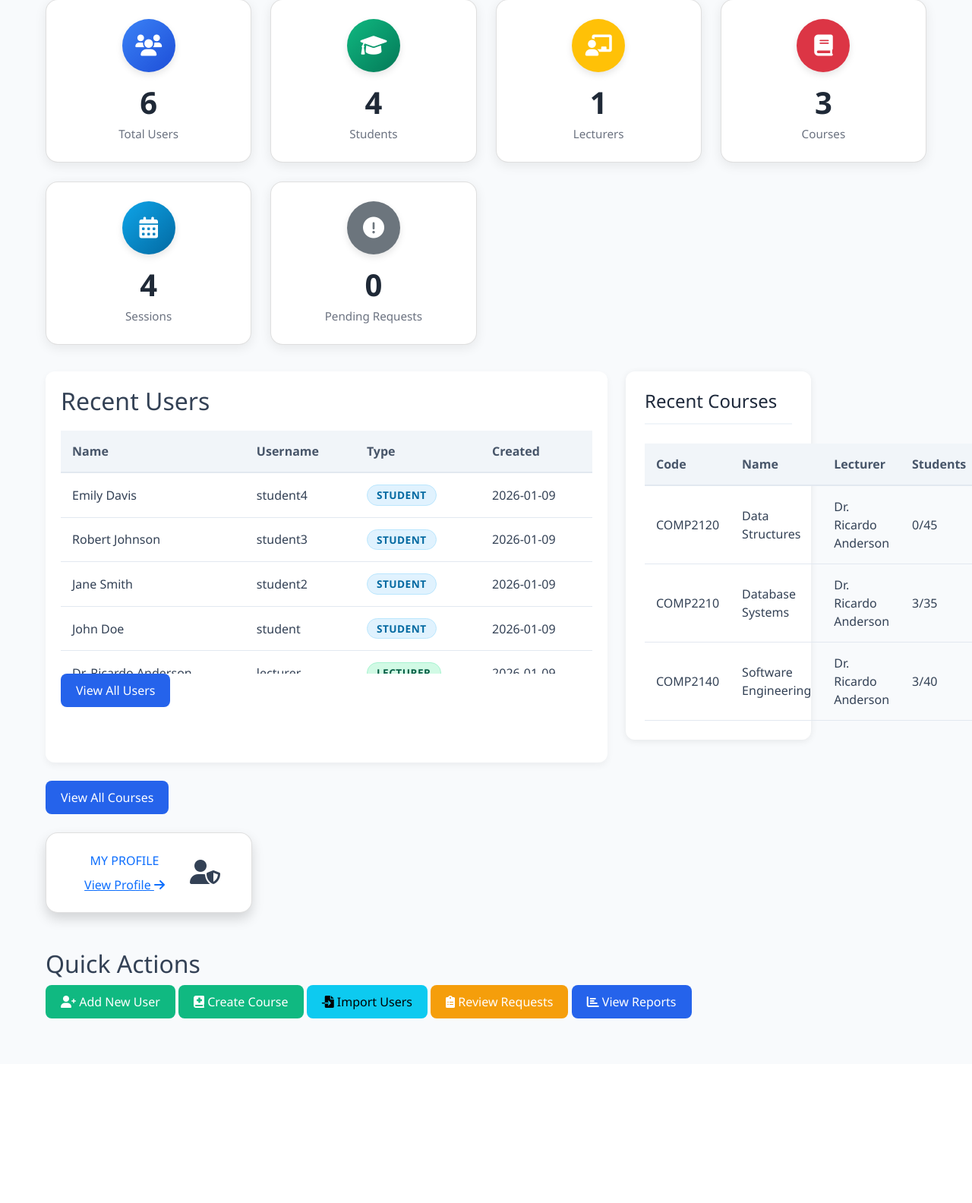
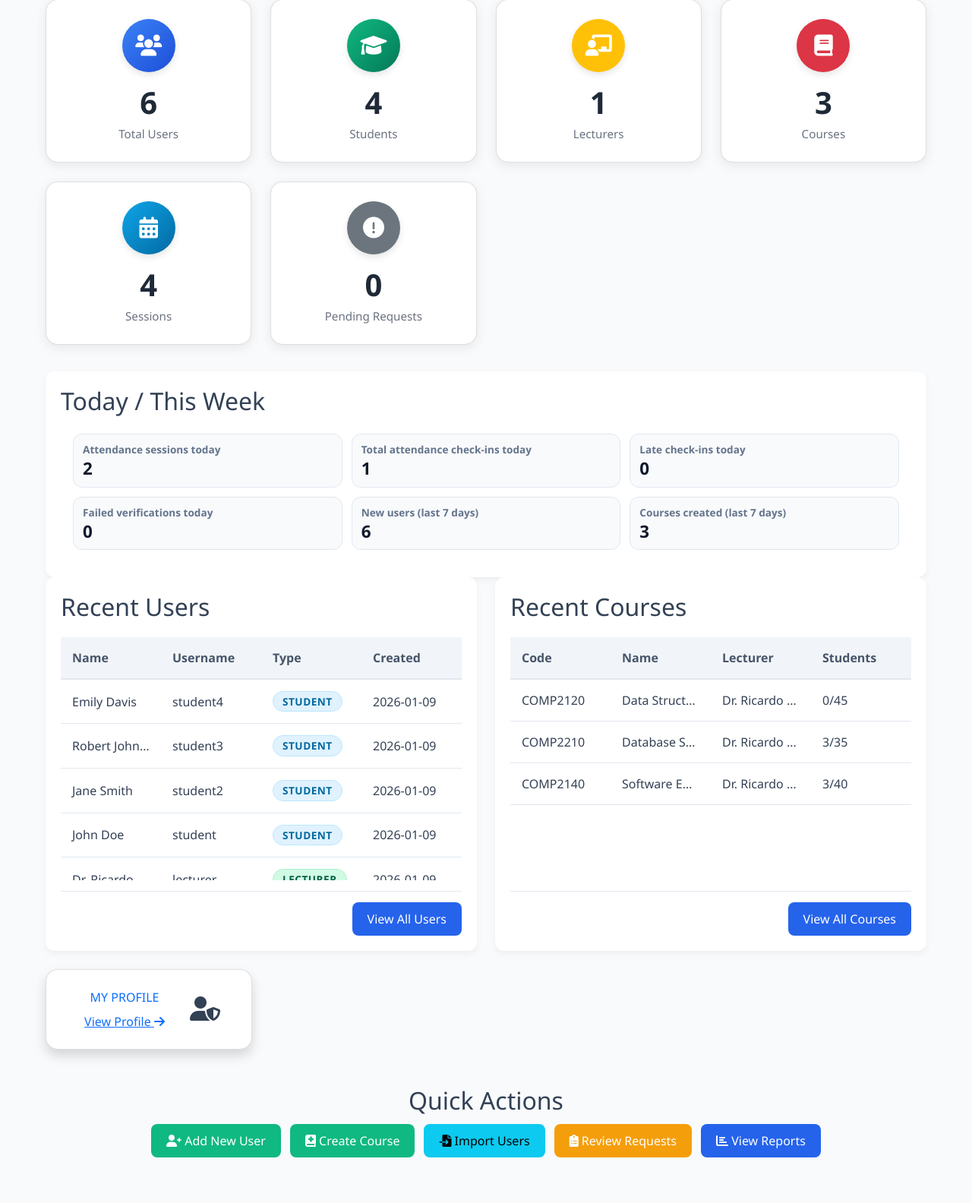
Before and after one commit to Tajjlinson/trackademia2, a Flask app: page /admin/dashboard in a window 1280 px wide. Shown: the part 229-1813 px from the top of the page at 76% size. Before the commit the page ends 1570 px from the top, so only its background shows below. Run offline with Flask 3, Linux system fonts and the light colour scheme; a user stored in the database is signed in; data comes from the database, SQL or seed files in the repository; both versions use the stored data as it was after the commit; data that the repository does not hold is empty.

Commit message:
Worked more on admin dahsboard finalizing some design

```diff
--- a/app.py
+++ b/app.py
@@ -118,6 +118,9 @@ def logout():
     return redirect(url_for('login'))
 
 # Admin Routes
+# app.py
+from datetime import datetime, timedelta  # (make sure these are imported)
+
 @app.route('/admin/dashboard')
 def admin_dashboard():
     if flask_session.get('user_type') != 'admin':
@@ -131,22 +134,48 @@ def admin_dashboard():
     total_courses = db.session.query(Course).count()
     total_sessions = db.session.query(SessionModel).count()
 
-    # Get pending removal requests
     pending_requests = db.session.query(RemovalRequest).filter_by(status='pending').count()
 
-    # Get recent activities
     recent_users = db.session.query(User).order_by(User.created_at.desc()).limit(5).all()
     recent_courses = db.session.query(Course).order_by(Course.created_at.desc()).limit(5).all()
 
-    return render_template('admin_dashboard.html',
-                         total_users=total_users,
-                         total_students=total_students,
-                         total_lecturers=total_lecturers,
-                         total_courses=total_courses,
-                         total_sessions=total_sessions,
-                         pending_requests=pending_requests,
-                         recent_users=recent_users,
-                         recent_courses=recent_courses)
+    # ✅ Today / This Week summary
+    now = datetime.now()
+    today = now.date()
+    start_of_today = datetime.combine(today, datetime.min.time())
+    week_start = now - timedelta(days=7)
+
+    sessions_today = db.session.query(SessionModel).filter(SessionModel.date == today).count()
+    checkins_today = db.session.query(Attendance).filter(Attendance.timestamp >= start_of_today).count()
+
+    new_users_week = db.session.query(User).filter(User.created_at >= week_start).count()
+    courses_created_week = db.session.query(Course).filter(Course.created_at >= week_start).count()
+
+    # NOTE: Your DB currently doesn't store "late" or "failed verification" explicitly,
+    # so we'll show 0 for now until you add tracking.
+    late_checkins_today = 0
+    failed_verifications_today = 0
+
+    return render_template(
+        'admin_dashboard.html',
+        total_users=total_users,
+        total_students=total_students,
+        total_lecturers=total_lecturers,
+        total_courses=total_courses,
+        total_sessions=total_sessions,
+        pending_requests=pending_requests,
+        recent_users=recent_users,
+        recent_courses=recent_courses,
+
+        # ✅ new summary vars
+        sessions_today=sessions_today,
+        checkins_today=checkins_today,
+        late_checkins_today=late_checkins_today,
+        failed_verifications_today=failed_verifications_today,
+        new_users_week=new_users_week,
+        courses_created_week=courses_created_week
+    )
+
 
 @app.route('/institution-signup', methods=['GET', 'POST'])
 def institution_signup():
--- a/static/css/style.css
+++ b/static/css/style.css
@@ -813,3 +813,164 @@ tr:hover {
   .table-container { padding: 16px; }
   .btn { width: 100%; }
 }
+
+/* ===============================
+   Dashboard table width fixes
+   =============================== */
+
+/* Make table behave nicely on desktop (no forced extra width) */
+.dashboard-card .table-responsive table {
+  min-width: 0 !important;          /* overrides the global 760/900 rules */
+  width: 100% !important;
+  table-layout: fixed;               /* prevents columns from blowing out */
+}
+
+/* Prevent long text from stretching the card */
+.dashboard-card th,
+.dashboard-card td {
+  overflow: hidden;
+  text-overflow: ellipsis;
+  white-space: nowrap;
+}
+
+/* Let Name/Title columns wrap on small screens if you prefer */
+@media (max-width: 768px) {
+  .dashboard-card th:nth-child(2),
+  .dashboard-card td:nth-child(2) {
+    white-space: normal;
+  }
+
+  /* On mobile, allow horizontal scroll instead of breaking layout */
+  .dashboard-card .table-responsive table {
+    min-width: 720px !important;
+    table-layout: auto;
+  }
+}
+
+/* Footer button always "attached" and aligned */
+.dashboard-card-footer {
+  margin-top: 14px;
+  padding-top: 14px;
+  border-top: 1px solid #e2e8f0;
+  display: flex;
+  justify-content: flex-end;
+}
+
+/* ===============================
+   Quick actions centering
+   =============================== */
+
+.quick-actions {
+  text-align: center;
+}
+
+.quick-actions .action-buttons {
+  display: flex;
+  flex-wrap: wrap;
+  justify-content: center;
+  gap: 12px;
+  margin-top: 12px;
+}
+
+/* Optional: keep buttons consistent width on small phones */
+@media (max-width: 520px) {
+  .quick-actions .action-buttons .btn {
+    width: 100%;
+    max-width: 420px;
+  }
+}
+
+/* ✅ Global: stop "page zoom out" caused by horizontal overflow */
+html, body {
+  width: 100%;
+  max-width: 100%;
+  overflow-x: hidden;
+}
+
+/* ✅ Make sure everything uses predictable sizing */
+*, *::before, *::after {
+  box-sizing: border-box;
+}
+
+/* ✅ Prevent dashboard wrappers from exceeding viewport */
+.main-content,
+.dashboard-container,
+.dashboard-grid,
+.dashboard-card {
+  max-width: 100%;
+}
+
+/* ✅ The key fix: table wrapper must scroll horizontally on mobile */
+.dashboard-card .table-responsive {
+  width: 100%;
+  max-width: 100%;
+  overflow-x: auto;
+  -webkit-overflow-scrolling: touch;
+}
+
+/* ✅ Prevent the TABLE itself from forcing the layout wider */
+.dashboard-card .table-responsive table {
+  width: 100%;
+  max-width: 100%;
+  min-width: 0 !important;
+  border-collapse: collapse;
+}
+
+/* ✅ On small screens, allow the table to be wider than the card
+      but ONLY inside the scroll container (prevents page zoom-out) */
+@media (max-width: 768px) {
+  .dashboard-card .table-responsive table {
+    width: max-content;     /* table can be wider */
+    min-width: 720px;       /* adjust if you want less scroll */
+  }
+}
+
+/* ================================
+   Admin Dashboard: Activity Summary
+================================== */
+.activity-summary-card {
+  margin-top: 20px;
+}
+
+.activity-summary-grid {
+  display: grid;
+  grid-template-columns: repeat(3, minmax(0, 1fr));
+  gap: 12px;
+  padding: 16px;
+}
+
+.activity-metric {
+  background: #f8fafc;
+  border: 1px solid #e2e8f0;
+  border-radius: 12px;
+  padding: 12px;
+  min-width: 0; /* prevents overflow */
+}
+
+.activity-metric .label {
+  font-size: 0.85rem;
+  color: #64748b;
+  font-weight: 600;
+  line-height: 1.2;
+}
+
+.activity-metric .value {
+  margin-top: 6px;
+  font-size: 1.4rem;
+  font-weight: 800;
+  color: #0f172a;
+  line-height: 1;
+}
+
+/* Responsive */
+@media (max-width: 992px) {
+  .activity-summary-grid {
+    grid-template-columns: repeat(2, minmax(0, 1fr));
+  }
+}
+
+@media (max-width: 576px) {
+  .activity-summary-grid {
+    grid-template-columns: 1fr;
+  }
+}
--- a/templates/admin_dashboard.html
+++ b/templates/admin_dashboard.html
@@ -60,6 +60,45 @@
         <p>Pending Requests</p>
       </div>
     </div>
+  <!-- ✅ Today / This Week Summary -->
+  <div class="dashboard-card activity-summary-card">
+    <div class="dashboard-card-header">
+      <h2>Today / This Week</h2>
+    </div>
+
+    <div class="activity-summary-grid">
+      <div class="activity-metric">
+        <div class="label">Attendance sessions today</div>
+        <div class="value">{{ sessions_today }}</div>
+      </div>
+
+      <div class="activity-metric">
+        <div class="label">Total attendance check-ins today</div>
+        <div class="value">{{ checkins_today }}</div>
+      </div>
+
+      <div class="activity-metric">
+        <div class="label">Late check-ins today</div>
+        <div class="value">{{ late_checkins_today }}</div>
+      </div>
+
+      <div class="activity-metric">
+        <div class="label">Failed verifications today</div>
+        <div class="value">{{ failed_verifications_today }}</div>
+      </div>
+
+      <div class="activity-metric">
+        <div class="label">New users (last 7 days)</div>
+        <div class="value">{{ new_users_week }}</div>
+      </div>
+
+      <div class="activity-metric">
+        <div class="label">Courses created (last 7 days)</div>
+        <div class="value">{{ courses_created_week }}</div>
+      </div>
+    </div>
+  </div>
+
 
     <!-- ✅ Equal-height tables section -->
 <div class="dashboard-grid">
@@ -72,7 +111,7 @@
 
     <div class="table-scroll">
       <div class="table-responsive">
-            <table>
+        <table class="dash-table">
           <thead>
             <tr>
               <th>Name</th>
@@ -104,10 +143,15 @@
     </div>
   </div>
 
-    <div class="col-md-6">
-        <div class="table-container">
+  <!-- Recent Courses -->
+  <div class="dashboard-card">
+    <div class="dashboard-card-header">
       <h2>Recent Courses</h2>
-            <table>
+    </div>
+
+    <div class="table-scroll">
+      <div class="table-responsive">
+        <table class="dash-table">
           <thead>
             <tr>
               <th>Code</th>
```
Also changed, not shown: instance/trackademia.db. Lines whose indentation alone changed are shown as unchanged.
